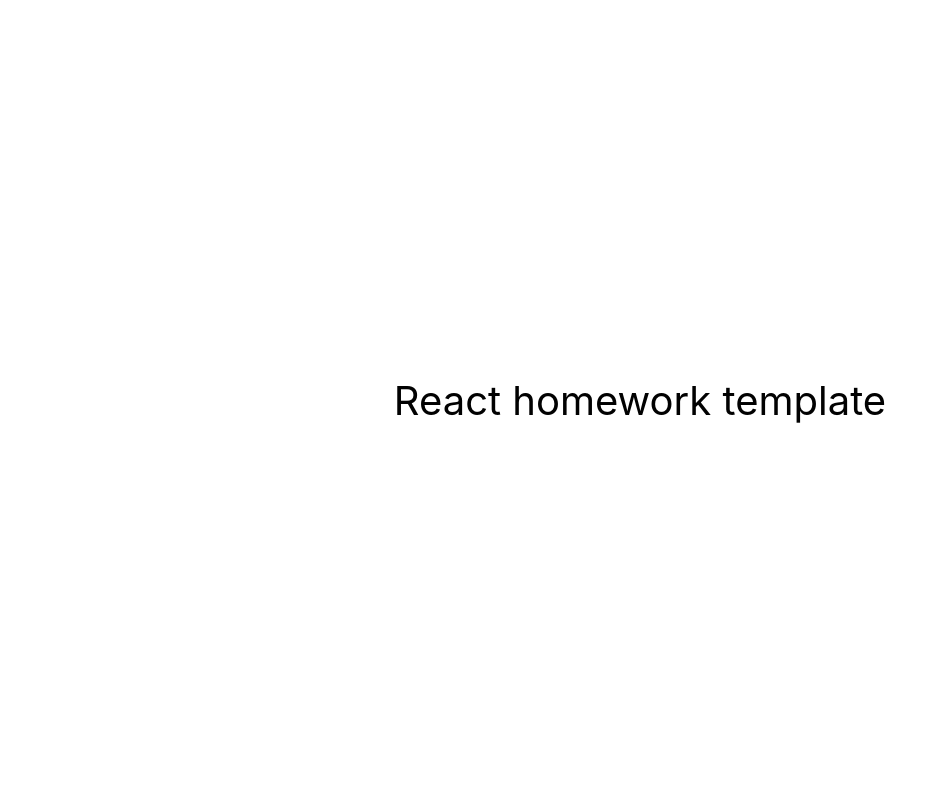
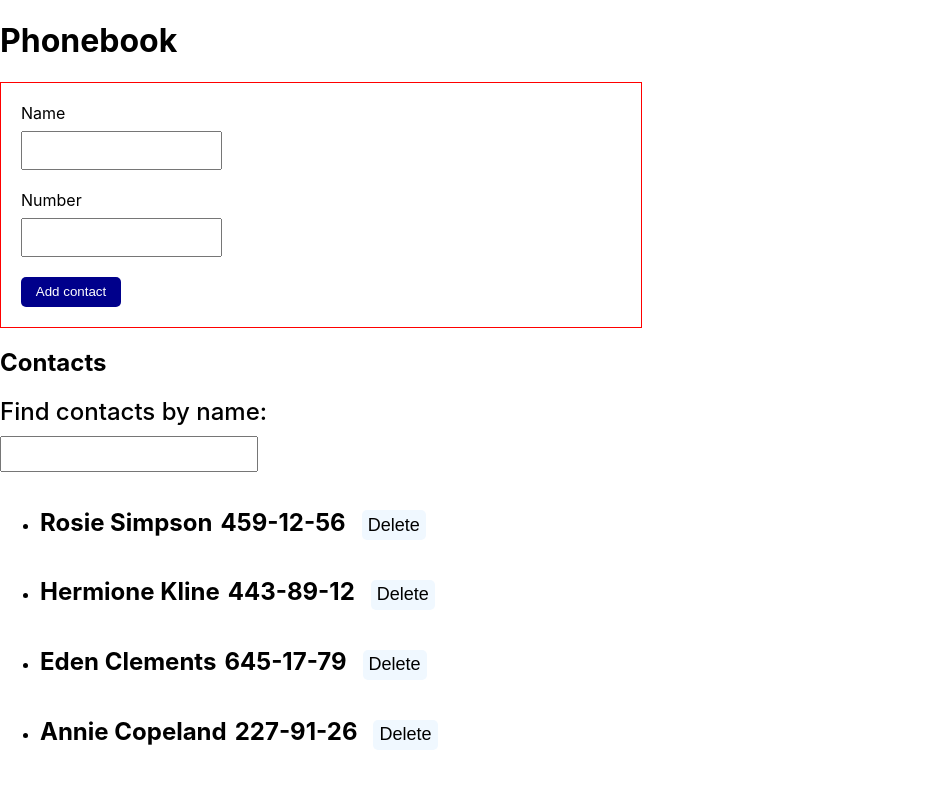
Before and after one commit to Tkachuk-Yaroslav/goit-react-hw-03-phonebook, a React (Create React App) app: page / in a window 1280 px wide. Shown: the top 788 px of the page, without its empty margins (0-947 px from the left). Built offline with nearby package versions, Linux system fonts and the light colour scheme.

Commit message:
Переніс сюди друге дз

```diff
--- a/package.json
+++ b/package.json
@@ -7,6 +7,8 @@
     "@testing-library/jest-dom": "^5.16.3",
     "@testing-library/react": "^12.1.4",
     "@testing-library/user-event": "^13.5.0",
+    "nanoid": "^4.0.2",
+    "notiflix": "^3.2.6",
     "react": "^18.1.0",
     "react-dom": "^18.1.0",
     "react-scripts": "5.0.1",
--- a/src/components/App.jsx
+++ b/src/components/App.jsx
@@ -1,16 +1,74 @@
-export const App = () => {
-  return (
-    <div
-      style={{
-        height: '100vh',
-        display: 'flex',
-        justifyContent: 'center',
-        alignItems: 'center',
-        fontSize: 40,
-        color: '#010101'
-      }}
-    >
-      React homework template
-    </div>
-  );
-};
+import ContactList from './ContactList/ContactList';
+import PhonebookForm from './PhonebookForm/PhonebookForm';
+import { Component } from 'react';
+import { nanoid } from 'nanoid';
+import Filter from './Filter/Filter';
+import { Notify } from 'notiflix/build/notiflix-notify-aio';
+
+class App extends Component {
+  state = {
+    contacts: [
+      { id: 'id-1', name: 'Rosie Simpson', number: '459-12-56' },
+      { id: 'id-2', name: 'Hermione Kline', number: '443-89-12' },
+      { id: 'id-3', name: 'Eden Clements', number: '645-17-79' },
+      { id: 'id-4', name: 'Annie Copeland', number: '227-91-26' },
+    ],
+    name: '',
+    filter: '',
+  };
+
+  // formSubmitHandler = data => {
+  //   console.log(data);
+  // };
+  addContact = dataByForm => {
+    console.log(dataByForm);
+
+    const isExist = this.state.contacts.find(el => el.name === dataByForm.name);
+    if (isExist)
+      return Notify.failure(`${dataByForm.name} is already in contacts`);
+    const newContact = {
+      id: nanoid(),
+      name: dataByForm.name,
+      number: dataByForm.number,
+    };
+    // console.log(newContact);
+
+    this.setState(prevState => ({
+      contacts: [newContact, ...prevState.contacts],
+    }));
+  };
+
+  deleteContact = contactId => {
+    this.setState(prevState => ({
+      contacts: prevState.contacts.filter(contact => contact.id !== contactId),
+    }));
+  };
+
+  findByFilted = event => {
+    this.setState({
+      filter: event.currentTarget.value,
+    });
+  };
+  render() {
+    const { contacts } = this.state;
+    const { filter } = this.state;
+    const enableContacts = contacts.filter(contact =>
+      contact.name.toLowerCase().includes(filter.toLowerCase())
+    );
+
+    return (
+      <div>
+        <h1>Phonebook</h1>
+        <PhonebookForm onSubmit={this.addContact} />
+        <h2>Contacts</h2>
+        <Filter value={this.state.filter} onChange={this.findByFilted} />
+        <ContactList
+          contacts={enableContacts}
+          onDeleteContact={this.deleteContact}
+        />
+      </div>
+    );
+  }
+}
+
+export default App;
--- /dev/null
+++ b/src/components/ContactList/ContactList.jsx
@@ -0,0 +1,25 @@
+import css from './ContactList.module.css';
+
+const ContactList = ({ contacts, onDeleteContact }) => {
+  return (
+    <ul>
+      {contacts.map(contact => {
+        return (
+          <li key={contact.id} className={css.item}>
+            <h2 className={css.title}>{contact.name}</h2>
+            <h2 className={css.number}>{contact.number}</h2>
+            <button
+              className={css.delete}
+              onClick={() => onDeleteContact(contact.id)}
+              type="button"
+            >
+              Delete
+            </button>
+          </li>
+        );
+      })}
+    </ul>
+  );
+};
+
+export default ContactList;
--- /dev/null
+++ b/src/components/ContactList/ContactList.module.css
@@ -0,0 +1,32 @@
+.item {
+}
+
+.title {
+  display: inline-block;
+  margin-right: 8px;
+  height: 30px;
+}
+
+.number {
+  display: inline-block;
+  margin-right: 16px;
+  height: 30px;
+}
+
+.delete {
+  display: inline-block;
+  height: 30px;
+  background-color: aliceblue;
+  border: transparent;
+  border-radius: 5px;
+  cursor: pointer;
+  transform: scale(1);
+  font-size: 18px;
+  transition: transform 250ms linear;
+}
+
+.delete:hover,
+.delete:focus {
+  transform: scale(1.1);
+  background-color: aqua;
+}
--- /dev/null
+++ b/src/components/Filter/Filter.jsx
@@ -0,0 +1,22 @@
+import css from './Filter.module.css';
+
+import React from 'react';
+
+const Filter = ({ value, onChange }) => {
+  return (
+    <div>
+      <label htmlFor="filterInput" className={css.label}>
+        Find contacts by name:
+        <input
+          type="text"
+          className={css.input}
+          id="filterInput"
+          value={value}
+          onChange={onChange}
+        />
+      </label>
+    </div>
+  );
+};
+
+export default Filter;
--- /dev/null
+++ b/src/components/Filter/Filter.module.css
@@ -0,0 +1,18 @@
+.label {
+  font-size: 24px;
+  font-weight: 500;
+  display: flex;
+  margin-bottom: 8px;
+  flex-direction: column;
+  width: 300px;
+  gap: 10px;
+}
+
+.input {
+  width: 250px;
+  height: 30px;
+}
+
+.input:focus {
+  outline: 5px solid blue;
+}
--- /dev/null
+++ b/src/components/PhonebookForm/PhonebookForm.jsx
@@ -0,0 +1,70 @@
+import { Component } from 'react';
+import css from './PhonebookForm.module.css';
+import { nanoid } from 'nanoid';
+
+class PhonebookForm extends Component {
+  state = {
+    contacts: [],
+    name: '',
+    number: '',
+  };
+
+  nameLabelId = nanoid();
+  numberLabelId = nanoid();
+
+  handleChanged = event => {
+    // console.log(event.currentTarget.value);
+    this.setState({ [event.currentTarget.name]: event.currentTarget.value });
+  };
+
+  handleSubmit = event => {
+    event.preventDefault();
+    // console.log(this.state);
+    this.props.onSubmit(this.state);
+    this.reset();
+  };
+
+  reset = () => {
+    this.setState({ number: '', name: '' });
+  };
+
+  render() {
+    return (
+      <form type="submit" className={css.form} onSubmit={this.handleSubmit}>
+        <label htmlFor={this.nameLabelId} className={css.nameLabel}>
+          Name
+          <input
+            value={this.state.name}
+            onChange={this.handleChanged}
+            className={css.input}
+            type="text"
+            name="name"
+            pattern="^[a-zA-Zа-яА-Я]+(([' \-][a-zA-Zа-яА-Я ])?[a-zA-Zа-яА-Я]*)*$"
+            title="Name may contain only letters, apostrophe, dash and spaces. For example Adrian, Jacob Mercer, Charles de Batz de Castelmore d'Artagnan"
+            required
+            id={this.nameLabelId}
+          />
+        </label>
+        <label htmlFor={this.numberLabelId} className={css.telLabel}>
+          Number
+          <input
+            value={this.state.number}
+            onChange={this.handleChanged}
+            className={css.input}
+            type="tel"
+            name="number"
+            pattern="\+?\d{1,4}?[ .\-\s]?\(?\d{1,3}?\)?[ .\-\s]?\d{1,4}[ .\-\s]?\d{1,4}[ .\-\s]?\d{1,9}"
+            title="Phone number must be digits and can contain spaces, dashes, parentheses and can start with +"
+            required
+            id={this.numberLabelId}
+          />
+        </label>
+        <button className={css.addBtn} type="submit">
+          Add contact
+        </button>
+      </form>
+    );
+  }
+}
+
+export default PhonebookForm;
--- /dev/null
+++ b/src/components/PhonebookForm/PhonebookForm.module.css
@@ -0,0 +1,46 @@
+.form {
+  display: block;
+  width: 600px;
+  /* margin-left: auto;
+  margin-right: auto; */
+  border: 1px solid red;
+  padding: 20px;
+}
+
+.nameLabel {
+  display: block;
+  margin-bottom: 20px;
+}
+.telLabel {
+  display: block;
+}
+
+.input {
+  display: block;
+  padding: 10px;
+  margin-top: 8px;
+}
+
+.input:focus {
+  outline: 3px solid blue;
+}
+
+.addBtn {
+  display: block;
+  margin-top: 20px;
+  background-color: darkblue;
+  color: #ffffff;
+  border: 1px solid transparent;
+  border-radius: 5px;
+  cursor: pointer;
+  width: 100px;
+  height: 30px;
+  transform: scale(1);
+  transition: background-color 250ms linear, transform 1000ms linear;
+}
+
+.addBtn:hover,
+.addBtn:focus {
+  background-color: brown;
+  transform: scale(1.1);
+}
--- a/src/index.js
+++ b/src/index.js
@@ -1,6 +1,6 @@
 import React from 'react';
 import ReactDOM from 'react-dom/client';
-import { App } from 'components/App';
+import App from 'components/App';
 import './index.css';
 
 ReactDOM.createRoot(document.getElementById('root')).render(
```
Also changed, not shown: 1 other file (tests, documents, lock files or other folders).
